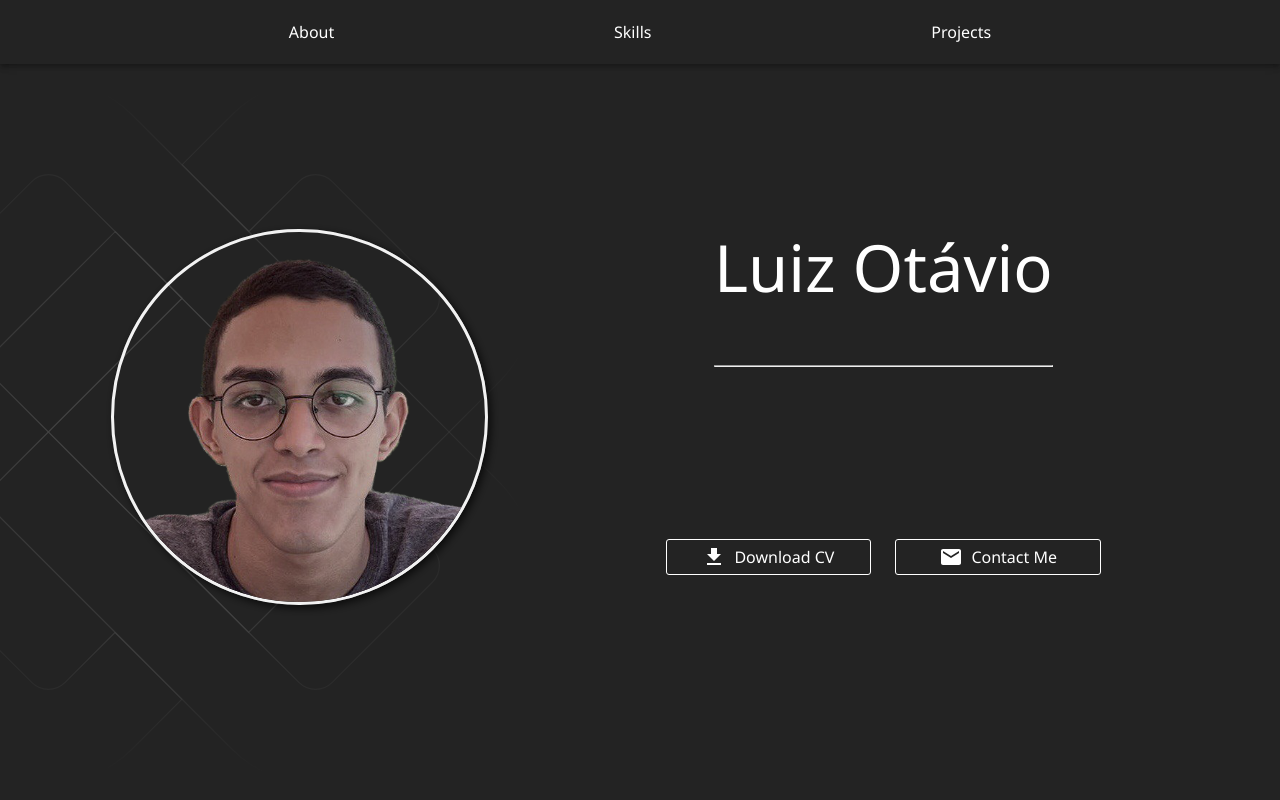
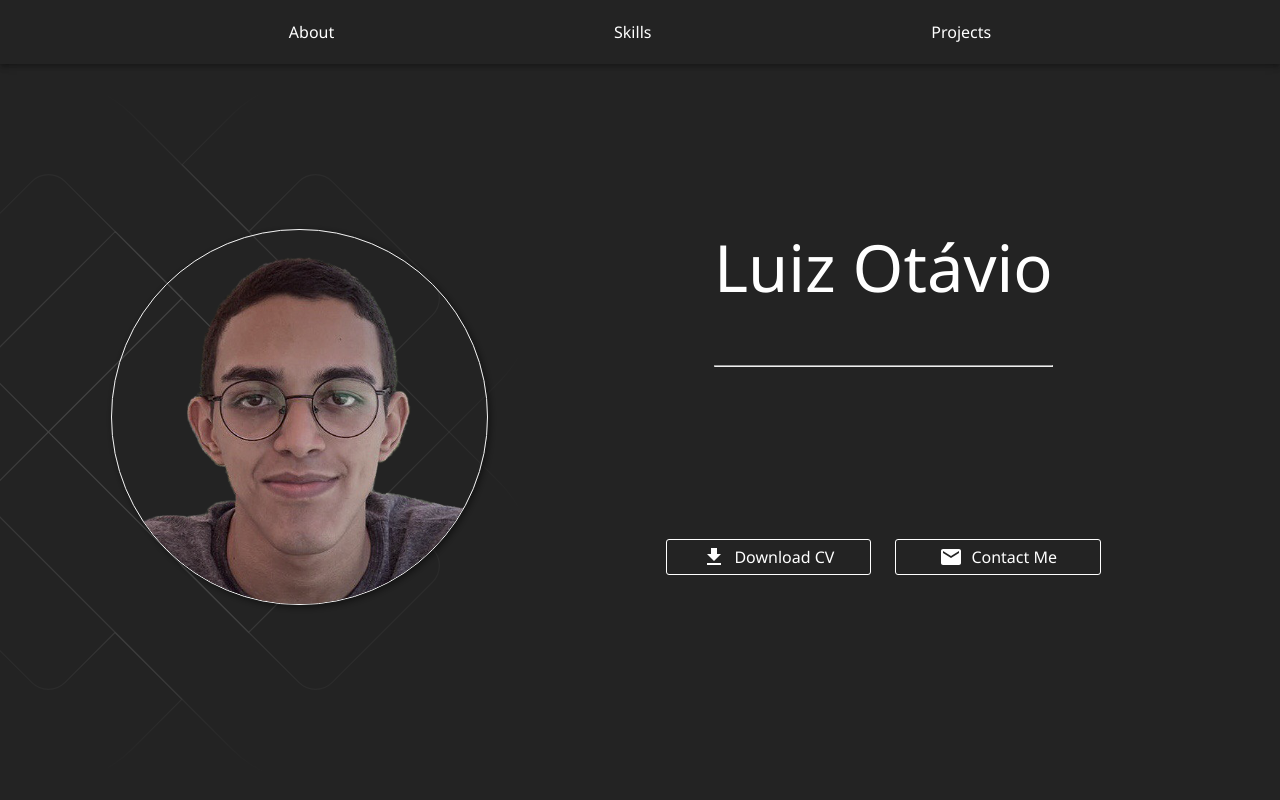
Before and after one commit to luizrodrigues12/my-portfolio, a React (Vite) app: page / in a window 1280 px wide. Shown: the top 800 px of the page. Built offline with nearby package versions, Linux system fonts and the light colour scheme.

Commit message:
Adjust avatar border

```diff
--- a/src/pages/Home/sections/Hero/Hero.tsx
+++ b/src/pages/Home/sections/Hero/Hero.tsx
@@ -24,9 +24,9 @@ const Hero = () => {
   const StyledImage = styled("img")(({ theme }) => ({
     width: "75%",
     borderRadius: "100%",
-    border: `3px solid ${theme.palette.primary.contrastText}`,
+    border: `1px solid ${theme.palette.primary.contrastText}`,
     filter: "saturate(60%) contrast(120%) brightness(0.95);",
-    boxShadow: "3px 3px 9px rgb(0, 0, 0, 0.7)",
+    boxShadow: "2px 2px 7px rgb(0, 0, 0, 0.5)",
     [theme.breakpoints.up("xs")]: {
       width: "65%",
     },
```
